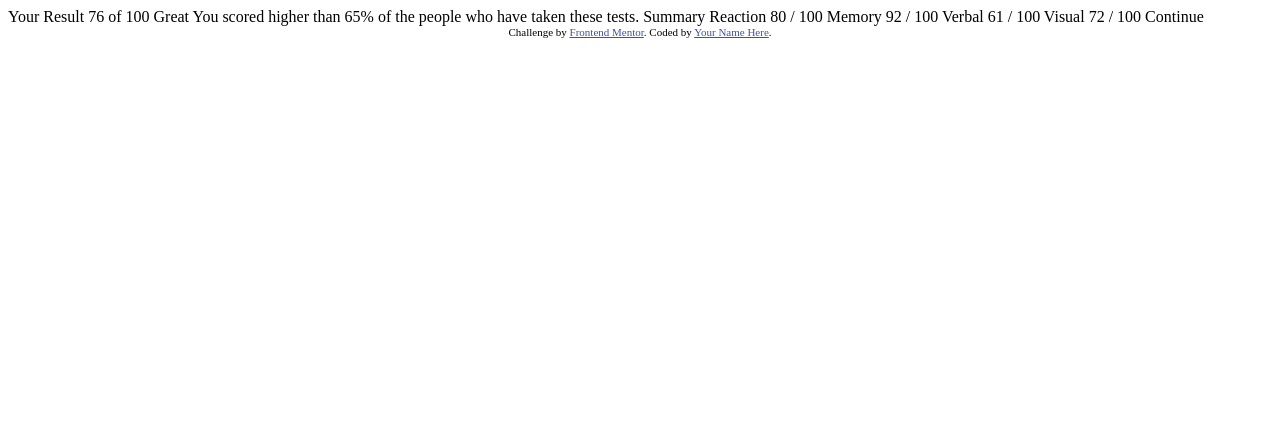
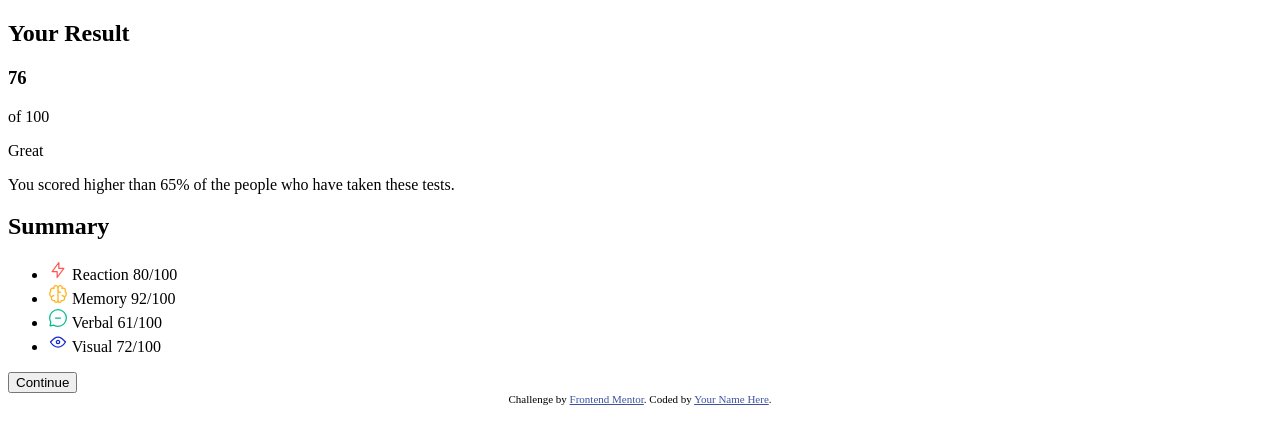
Before and after one commit to georgevictor90/results-summary-component, a plain HTML site: page index.html in a window 1280 px wide. Drawn offline with Linux system fonts and the light colour scheme.

Commit message:
add html markup

```diff
--- a/index.html
+++ b/index.html
@@ -1,47 +1,79 @@
 <!DOCTYPE html>
 <html lang="en">
   <head>
-  <meta charset="UTF-8">
-  <meta name="viewport" content="width=device-width, initial-scale=1.0"> <!-- displays site properly based on user's device -->
+    <meta charset="UTF-8" />
+    <meta name="viewport" content="width=device-width, initial-scale=1.0" />
+    <!-- displays site properly based on user's device -->
 
-  <link rel="icon" type="image/png" sizes="32x32" href="./assets/images/favicon-32x32.png">
+    <link
+      rel="icon"
+      type="image/png"
+      sizes="32x32"
+      href="./assets/images/favicon-32x32.png"
+    />
+    <link rel="stylesheet" href="style.css" />
 
     <title>Frontend Mentor | Results summary component</title>
 
     <!-- Feel free to remove these styles or customise in your own stylesheet 👍 -->
     <style>
-    .attribution { font-size: 11px; text-align: center; }
-    .attribution a { color: hsl(228, 45%, 44%); }
+      .attribution {
+        font-size: 11px;
+        text-align: center;
+      }
+      .attribution a {
+        color: hsl(228, 45%, 44%);
+      }
     </style>
   </head>
   <body>
-
-  Your Result
-  76
-  of 100
-
-  Great
+    <main>
+      <section class="results-summary">
+        <div class="score-info">
+          <h2 class="score-title">Your Result</h2>
+          <div class="score-container">
+            <h3 class="score-value">76</h3>
+            <p class="score-range">of 100</p>
+          </div>
+          <p class="score-assesment">Great</p>
+          <p class="score-description">
             You scored higher than 65% of the people who have taken these tests.
-
-  Summary
-
-  Reaction
-  80 / 100
-
-  Memory
-  92 / 100
-
-  Verbal
-  61 / 100
-
-  Visual
-  72 / 100
-
-  Continue
+          </p>
+        </div>
+        <div class="summary-info">
+          <h2 class="summary-title">Summary</h2>
+          <ul class="summary-scores-list">
+            <li>
+              <img src="assets/images/icon-reaction.svg" alt="Reaction icon" />
+              <span>Reaction</span>
+              <span>80/100</span>
+            </li>
+            <li>
+              <img src="assets/images/icon-memory.svg" alt="Memory icon" />
+              <span>Memory</span>
+              <span>92/100</span>
+            </li>
+            <li>
+              <img src="assets/images/icon-verbal.svg" alt="Verbal icon" />
+              <span>Verbal</span>
+              <span>61/100</span>
+            </li>
+            <li>
+              <img src="assets/images/icon-visual.svg" alt="Visual icon" />
+              <span>Visual</span>
+              <span>72/100</span>
+            </li>
+          </ul>
+          <button>Continue</button>
+        </div>
+      </section>
+    </main>
 
     <div class="attribution">
-    Challenge by <a href="https://www.frontendmentor.io?ref=challenge" target="_blank">Frontend Mentor</a>.
-    Coded by <a href="#">Your Name Here</a>.
+      Challenge by
+      <a href="https://www.frontendmentor.io?ref=challenge" target="_blank"
+        >Frontend Mentor</a
+      >. Coded by <a href="#">Your Name Here</a>.
     </div>
   </body>
 </html>
```
Lines whose indentation alone changed are shown as unchanged.
